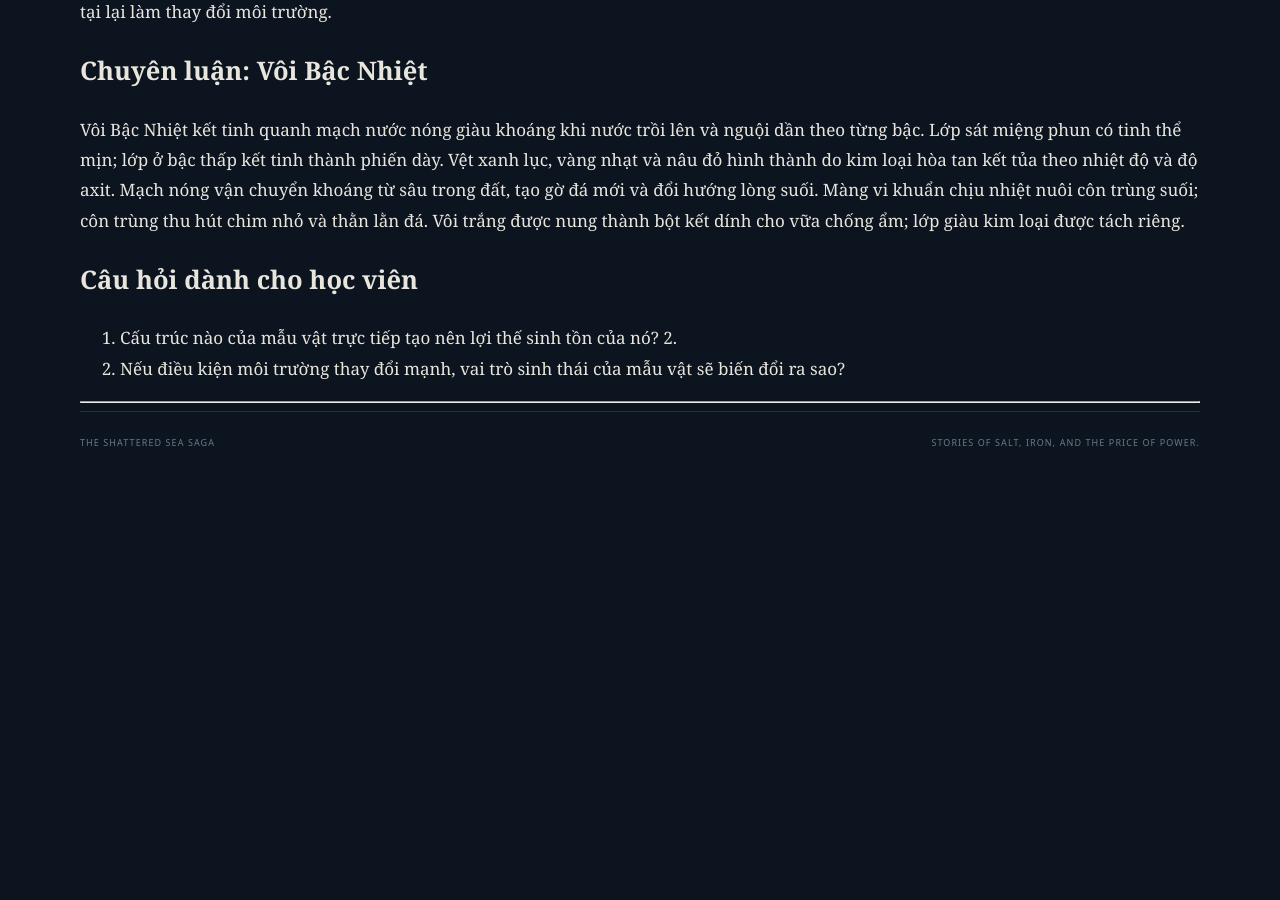
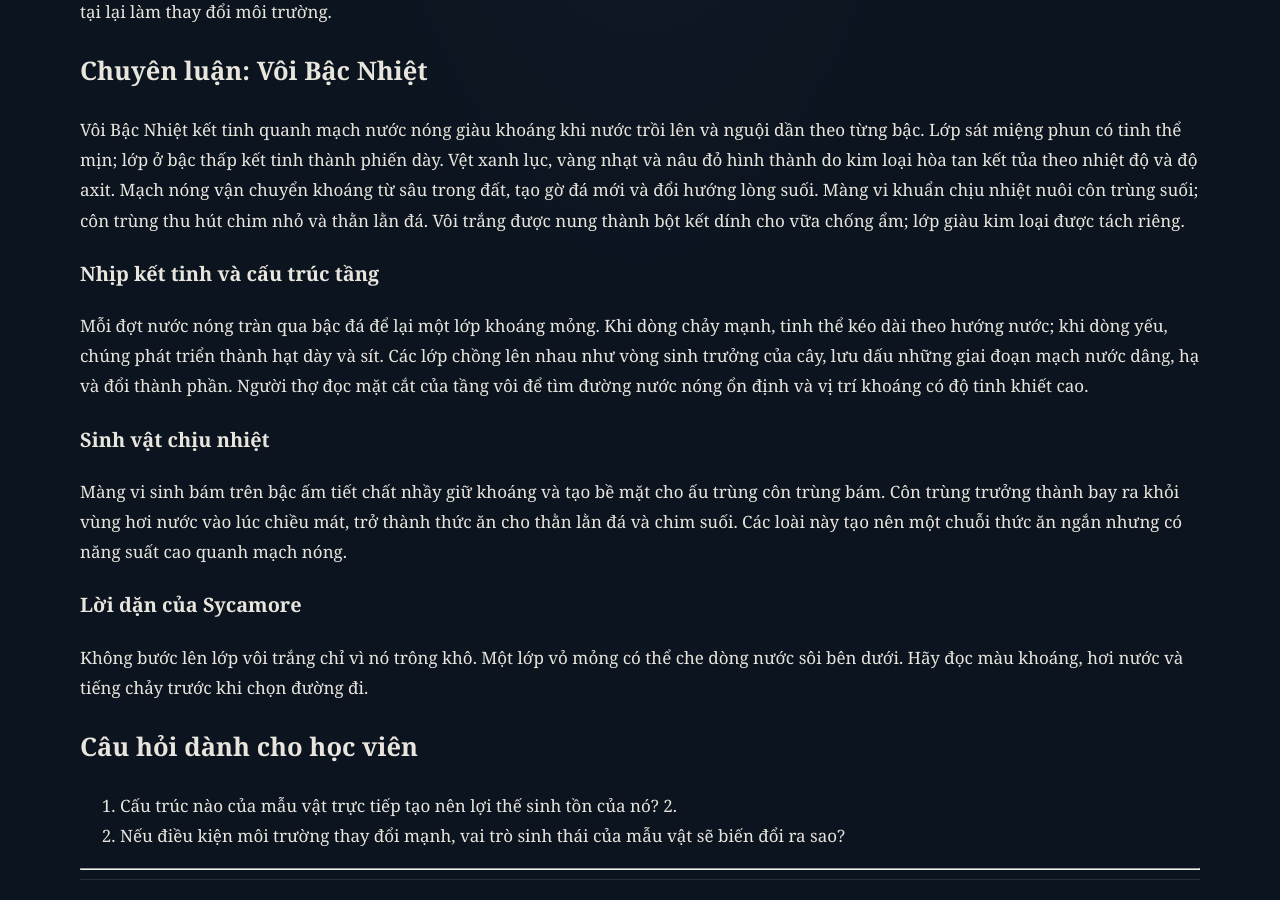
Before and after one commit to trduy91/seven-seas-reader, a Jekyll site: the page built from site/field-notes/sycamore/lecture-011-nuoc-nong-va-nhung-tang-khoang.md, in a window 1280 px wide and 900 px high, scrolled down 1397 px. Built offline with Jekyll 4.4.1, drawn with Linux system fonts in a browser that asks for light colours; our own code applies the rules of GitHub Pages for plain Markdown files; before the commit the page ends 1878 px from its top, so only the background shows below that.

Commit message:
Deepen Sycamore lecture with lifecycle and ecological interactions

```diff
--- a/site/field-notes/sycamore/lecture-011-nuoc-nong-va-nhung-tang-khoang.md
+++ b/site/field-notes/sycamore/lecture-011-nuoc-nong-va-nhung-tang-khoang.md
@@ -33,6 +33,15 @@ Mẫu vật chỉ thực sự được hiểu khi đặt vào toàn bộ hệ si
 
 Vôi Bậc Nhiệt kết tinh quanh mạch nước nóng giàu khoáng khi nước trồi lên và nguội dần theo từng bậc. Lớp sát miệng phun có tinh thể mịn; lớp ở bậc thấp kết tinh thành phiến dày. Vệt xanh lục, vàng nhạt và nâu đỏ hình thành do kim loại hòa tan kết tủa theo nhiệt độ và độ axit. Mạch nóng vận chuyển khoáng từ sâu trong đất, tạo gờ đá mới và đổi hướng lòng suối. Màng vi khuẩn chịu nhiệt nuôi côn trùng suối; côn trùng thu hút chim nhỏ và thằn lằn đá. Vôi trắng được nung thành bột kết dính cho vữa chống ẩm; lớp giàu kim loại được tách riêng.
 
+### Nhịp kết tinh và cấu trúc tầng
+Mỗi đợt nước nóng tràn qua bậc đá để lại một lớp khoáng mỏng. Khi dòng chảy mạnh, tinh thể kéo dài theo hướng nước; khi dòng yếu, chúng phát triển thành hạt dày và sít. Các lớp chồng lên nhau như vòng sinh trưởng của cây, lưu dấu những giai đoạn mạch nước dâng, hạ và đổi thành phần. Người thợ đọc mặt cắt của tầng vôi để tìm đường nước nóng ổn định và vị trí khoáng có độ tinh khiết cao.
+
+### Sinh vật chịu nhiệt
+Màng vi sinh bám trên bậc ấm tiết chất nhầy giữ khoáng và tạo bề mặt cho ấu trùng côn trùng bám. Côn trùng trưởng thành bay ra khỏi vùng hơi nước vào lúc chiều mát, trở thành thức ăn cho thằn lằn đá và chim suối. Các loài này tạo nên một chuỗi thức ăn ngắn nhưng có năng suất cao quanh mạch nóng.
+
+### Lời dặn của Sycamore
+Không bước lên lớp vôi trắng chỉ vì nó trông khô. Một lớp vỏ mỏng có thể che dòng nước sôi bên dưới. Hãy đọc màu khoáng, hơi nước và tiếng chảy trước khi chọn đường đi.
+
 ## Câu hỏi dành cho học viên
 
 1. Cấu trúc nào của mẫu vật trực tiếp tạo nên lợi thế sinh tồn của nó?
```
